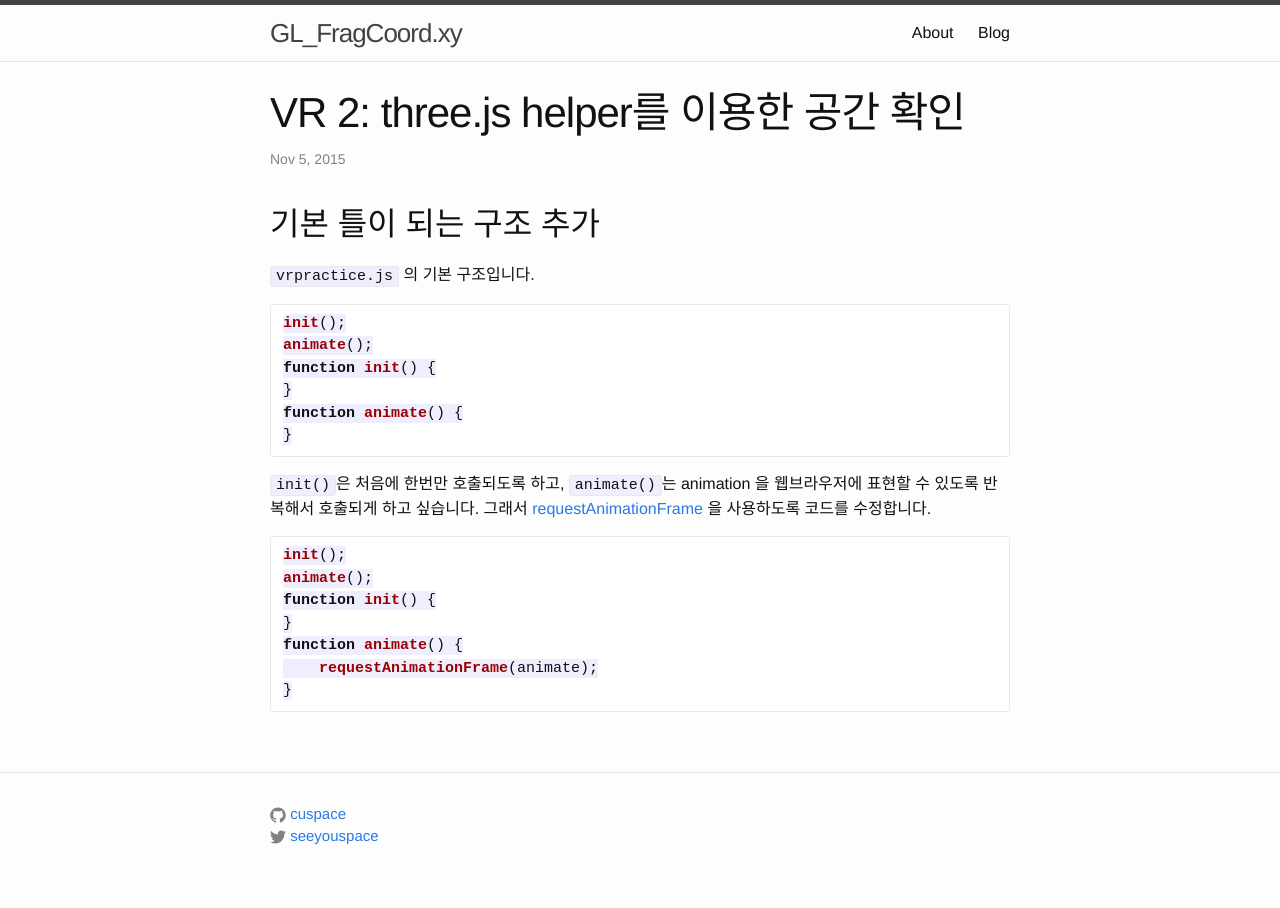
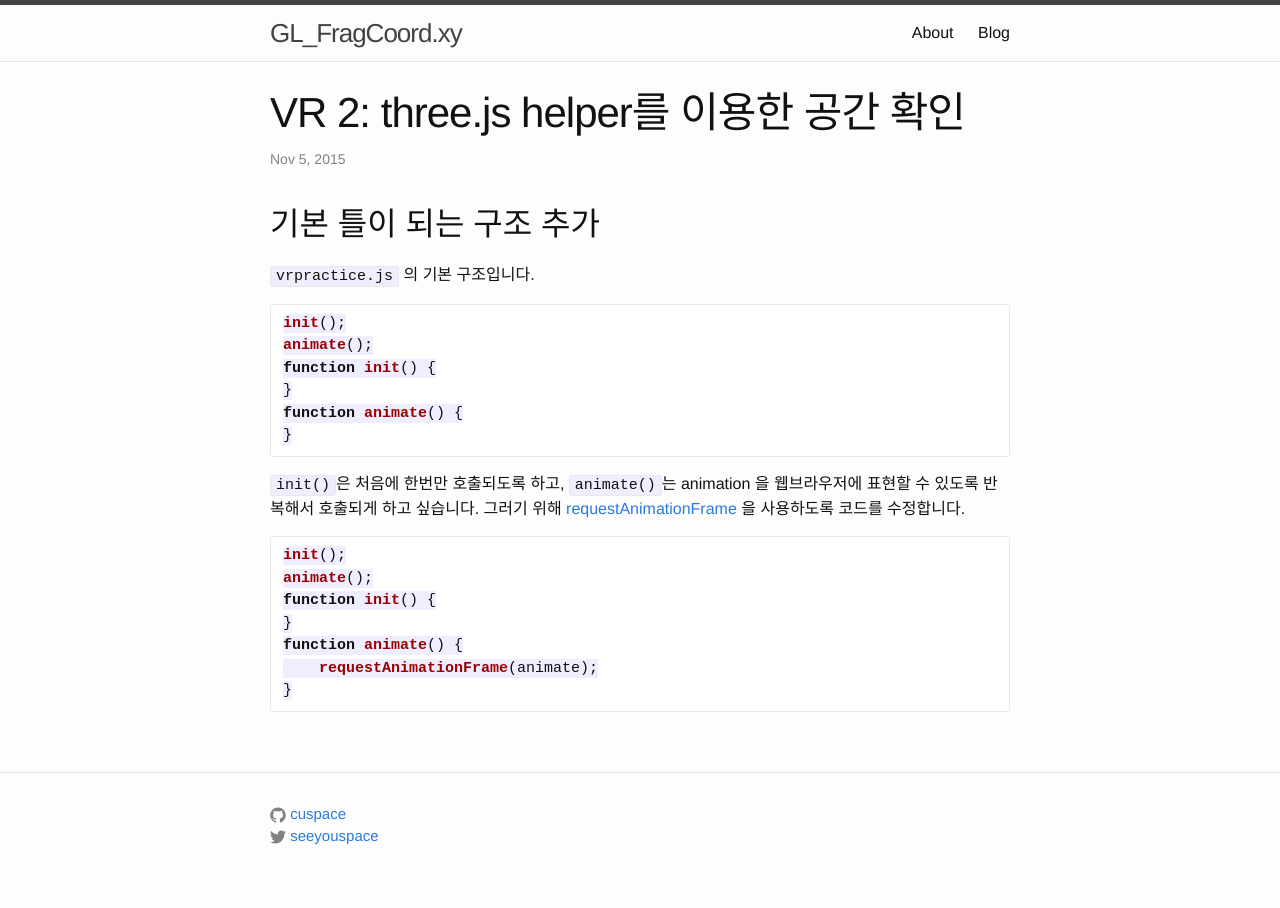
Before and after one commit to cuspace/cuspace.github.io, a Jekyll site: the page built from _posts/2015-11-5-vr-threejs-brackets2.md, in a window 1280 px wide. Built offline with Jekyll 4.4.1, drawn with Linux system fonts in a browser that asks for light colours; Markdown is read by kramdown in place of the engine named in the settings.

Commit message:
수정: 그래서 -> 그러기 위해

````diff
--- a/_posts/2015-11-5-vr-threejs-brackets2.md
+++ b/_posts/2015-11-5-vr-threejs-brackets2.md
@@ -21,7 +21,7 @@ function animate() {
 `init()`은 처음에 한번만 호출되도록 하고,
 `animate()`는 animation 을 웹브라우저에 표현할 수 있도록 반복해서 호출되게 하고
 싶습니다.
-그래서 [requestAnimationFrame][1] 을 사용하도록 코드를 수정합니다.
+그러기 위해 [requestAnimationFrame][1] 을 사용하도록 코드를 수정합니다.
 
 ```javascript
 init();
````
